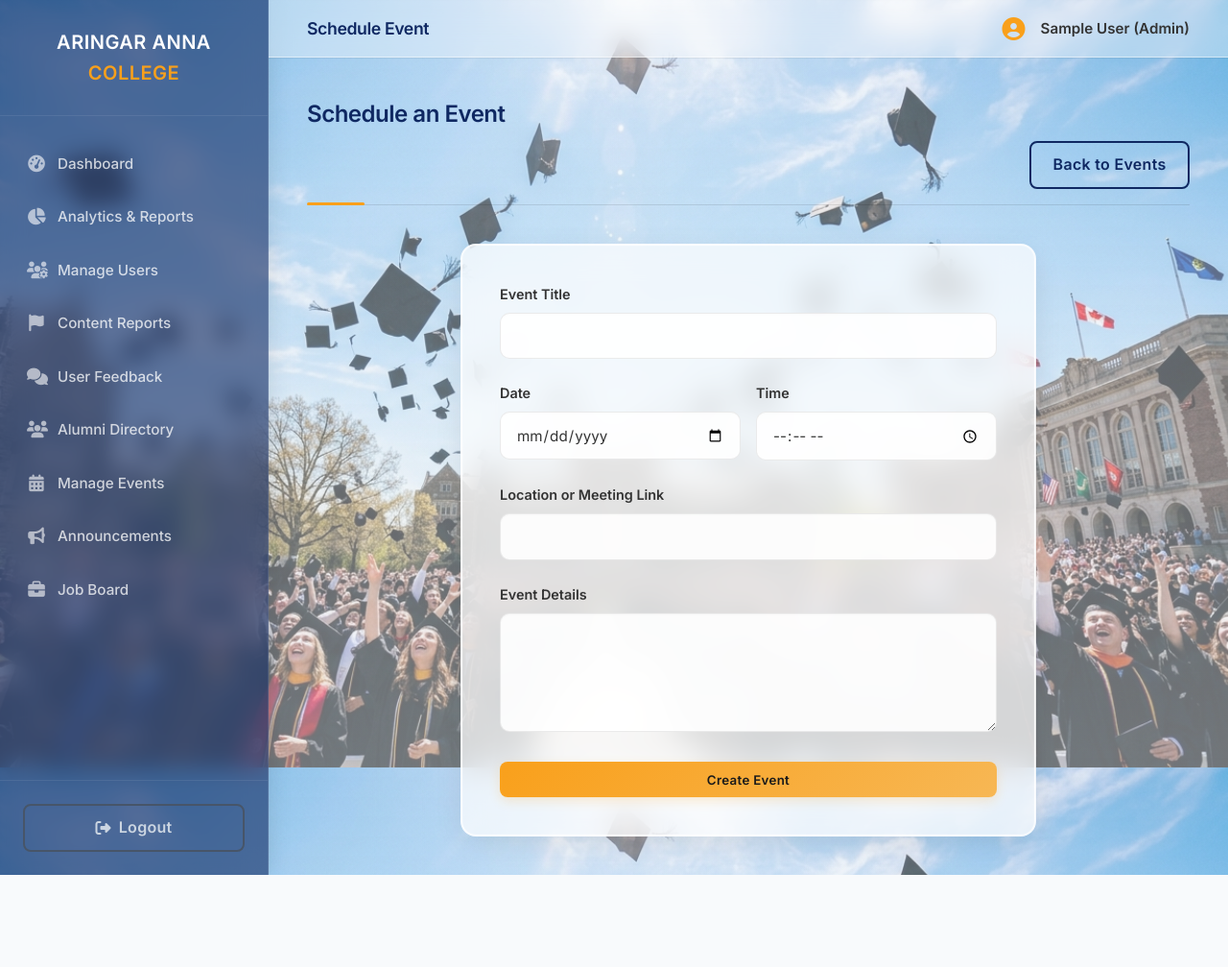
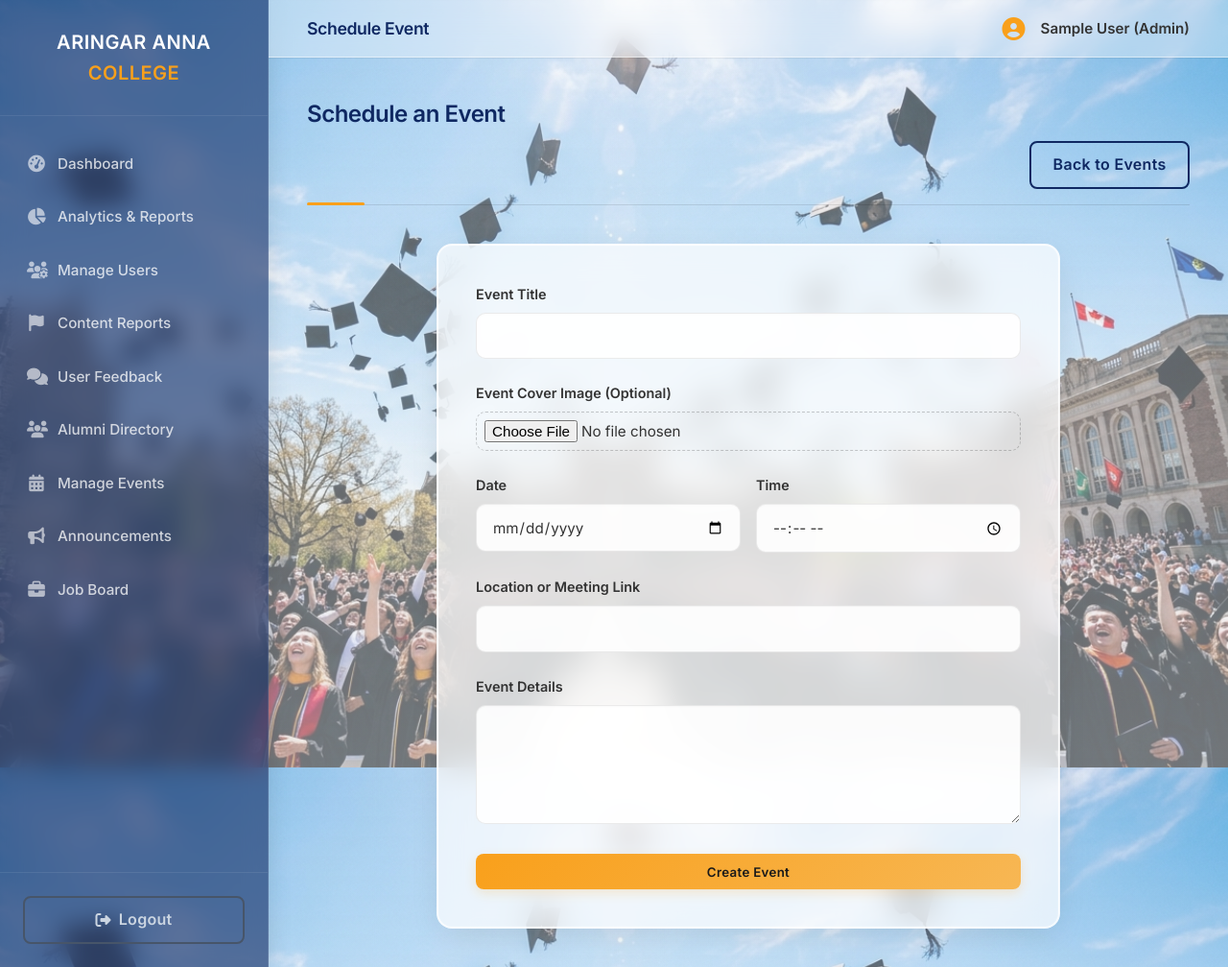
Before and after one commit to aldhaf2007/alumni-management-system, a Flask app: page /events/create in a window 1280 px wide. Shown: the whole page at 96% size. Before the commit the page ends 912 px from the top, so only its background shows below. Run offline with Flask 3, Linux system fonts and the light colour scheme; the visitor is signed in with stand-in values (Sample User, id 1).

Commit message:
feat: add event picture uploads, beautiful event card banners, and functional RSVP

```diff
--- a/models.py
+++ b/models.py
@@ -50,6 +50,7 @@ class Event(db.Model):
     date = db.Column(db.Date, nullable=False)
     time = db.Column(db.Time, nullable=False)
     location = db.Column(db.String(255), nullable=False)
+    image = db.Column(db.String(255), nullable=True)
     created_by = db.Column(db.Integer, db.ForeignKey('users.id'), nullable=False)
     created_at = db.Column(db.DateTime, default=datetime.utcnow)
 
--- a/routes/events.py
+++ b/routes/events.py
@@ -36,7 +36,20 @@ def create_event():
         except (ValueError, TypeError):
             time_obj = None
 
-        event = Event(title=title, description=description, date=date_obj, time=time_obj, location=location, created_by=current_user.id)
+        import os
+        from werkzeug.utils import secure_filename
+
+        image_filename = None
+        if 'image' in request.files:
+            file = request.files['image']
+            if file and file.filename != '':
+                # Generate unique filename to avoid overwrites
+                image_filename = secure_filename(f"event_{datetime.now().strftime('%Y%m%d%H%M%S')}_{file.filename}")
+                upload_path = os.path.join('static', 'uploads', 'event_pics')
+                os.makedirs(upload_path, exist_ok=True)
+                file.save(os.path.join(upload_path, image_filename))
+
+        event = Event(title=title, description=description, date=date_obj, time=time_obj, location=location, image=image_filename, created_by=current_user.id)
         db.session.add(event)
         db.session.commit()
         flash('Event created successfully.', 'success')
--- a/templates/events/announcements.html
+++ b/templates/events/announcements.html
@@ -13,7 +13,7 @@
 
 <div style="display: flex; flex-direction: column; gap: 1.5rem; max-width: 800px; margin: 0 auto;">
     {% for ann in announcements %}
-    <div class="card" style="padding: 1.5rem; border-left: 4px solid var(--secondary-color);">
+    <div class="card glass" style="padding: 1.5rem; border-left: 4px solid var(--secondary-color);">
         <div style="display: flex; justify-content: space-between; align-items: center; margin-bottom: 0.5rem;">
             <h3 style="color: var(--primary-color); margin: 0;">{{ ann.title }}</h3>
             <span class="badge">{{ ann.type }}</span>
--- a/templates/events/create.html
+++ b/templates/events/create.html
@@ -9,11 +9,15 @@
     <div style="clear: both;"></div>
 </div>
 
-<div class="card" style="padding: 2.5rem; max-width: 600px; margin: 0 auto;">
-    <form method="POST" action="{{ url_for('events.create_event') }}">
+<div class="card glass" style="padding: 2.5rem; max-width: 650px; margin: 0 auto;">
+    <form method="POST" action="{{ url_for('events.create_event') }}" enctype="multipart/form-data">
         <div class="form-group">
             <label for="title">Event Title</label>
             <input type="text" id="title" name="title" required>
+        </div>
+        <div class="form-group">
+            <label for="image">Event Cover Image (Optional)</label>
+            <input type="file" id="image" name="image" accept="image/*" style="padding: 0.5rem; border: 1px dashed rgba(0,0,0,0.2); background: transparent;">
         </div>
         <div style="display: grid; grid-template-columns: 1fr 1fr; gap: 1rem;">
             <div class="form-group">
```
Also changed, not shown: templates/events/list.html (+23 -7 lines).
